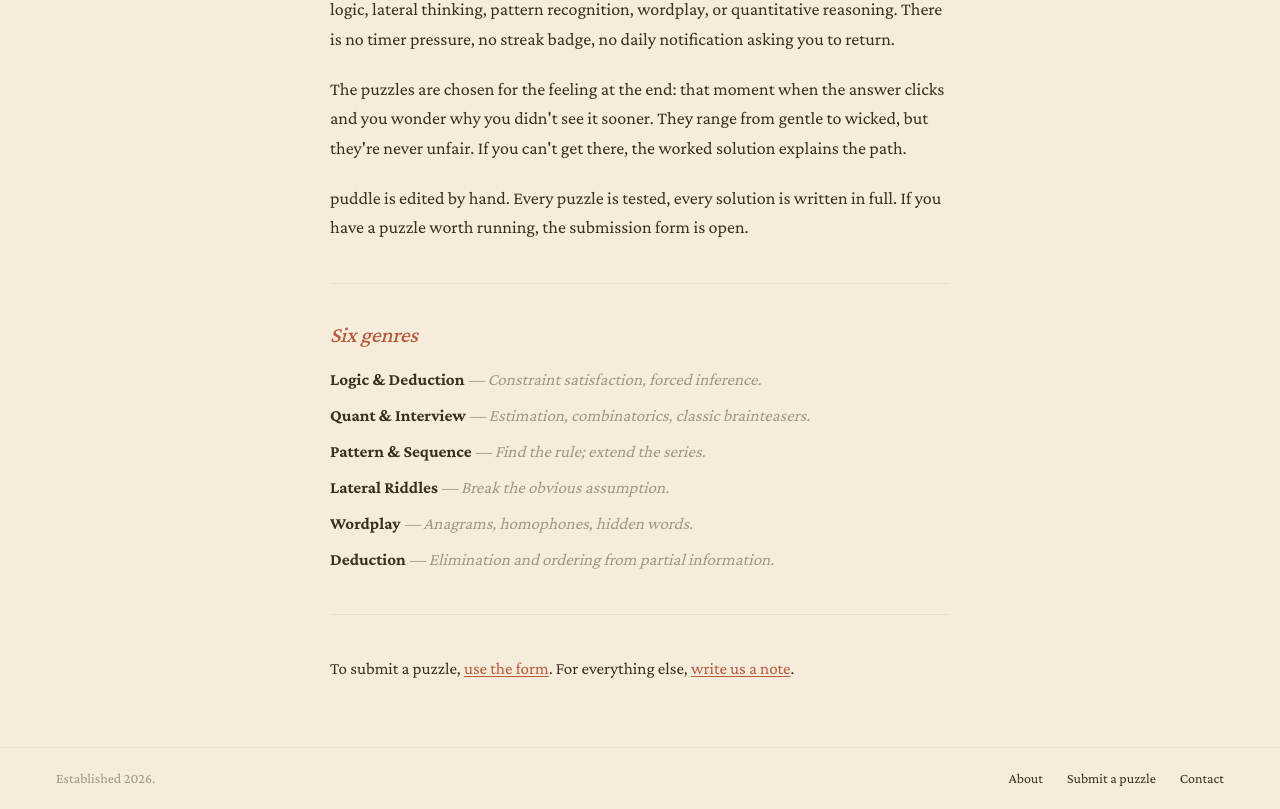
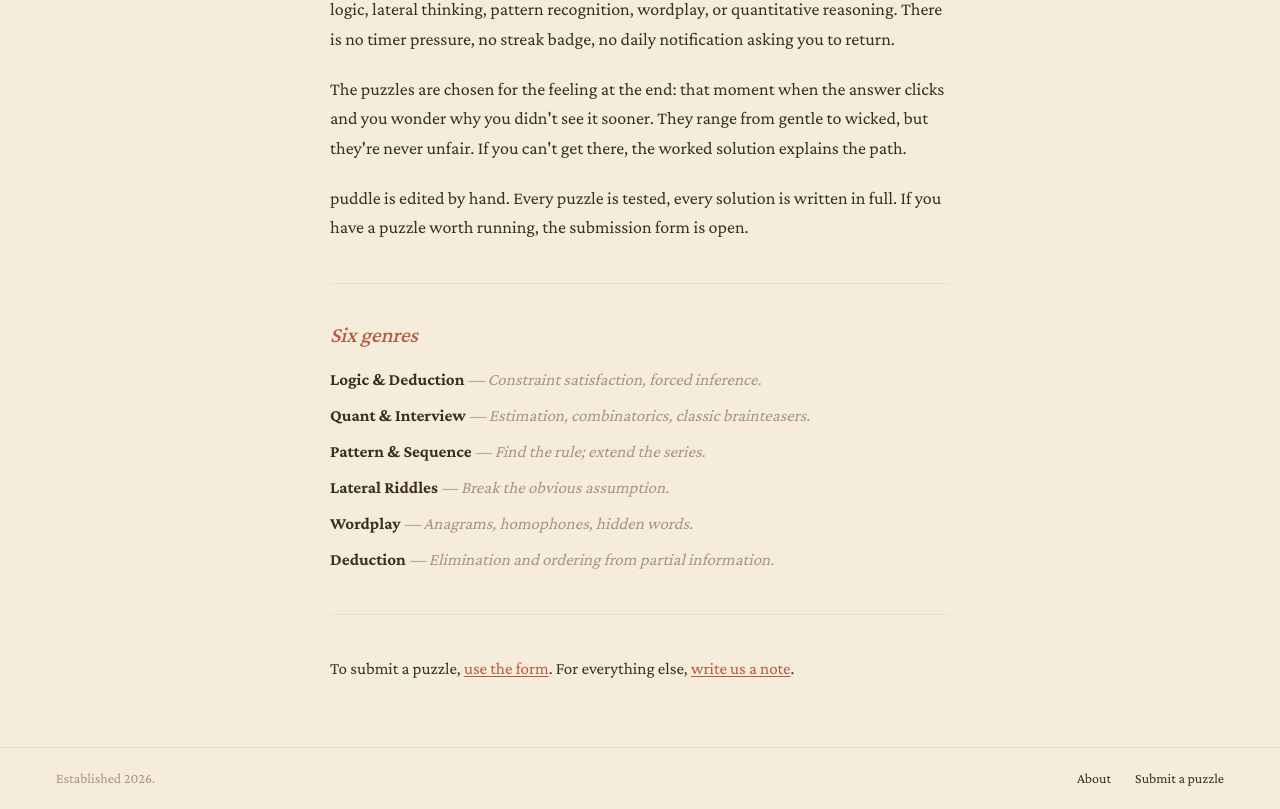
Before and after one commit to rakdcolon/puddle, a Next.js app in the folder app/: page /about in a window 1280 px wide. Shown: the part 296-1105 px from the top of the page. Built offline with nearby package versions, Linux system fonts and the light colour scheme; no server answers.

Commit message:
Remove contact link from footer
Co-Authored-By: Claude Sonnet 4.6 <noreply@anthropic.com>

```diff
--- a/app/src/components/layout/Footer.tsx
+++ b/app/src/components/layout/Footer.tsx
@@ -15,9 +15,6 @@ export default function Footer() {
           <Link href="/submit" className="text-[14px] text-ink hover:text-accent transition-colors duration-[180ms]">
             Submit a puzzle
           </Link>
-          <a href="mailto:hello@puddle.day" className="text-[14px] text-ink hover:text-accent transition-colors duration-[180ms]">
-            Contact
-          </a>
         </nav>
       </div>
     </footer>
```
